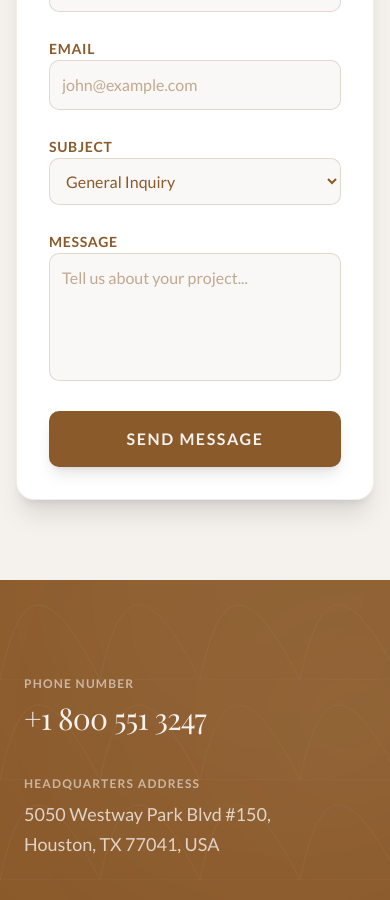
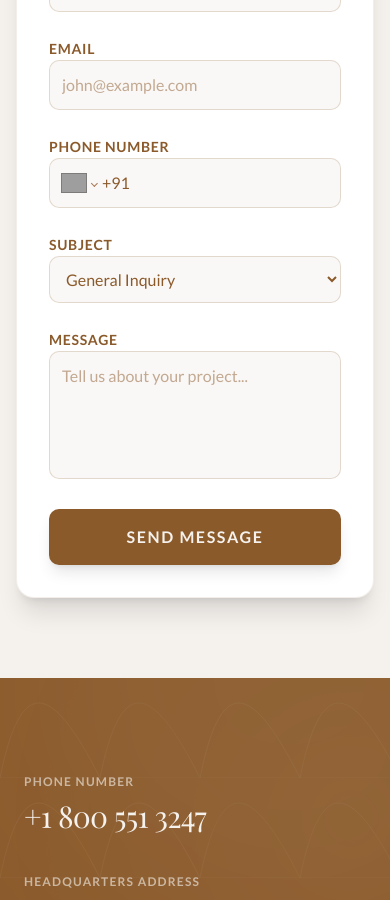
Before and after one commit to vishvajeet2012/stone, a Next.js app: page / in a window 390 px wide. Shown: the part 11100-12000 px from the top of the page. Built offline with nearby package versions, Linux system fonts and the light colour scheme; grey boxes are pictures that could not be loaded; a web font is replaced by a local one.

Commit message:
feat: add Contact Us component and integrate react-phone-number-input dependency.

```diff
--- a/Components/ContactUs.tsx
+++ b/Components/ContactUs.tsx
@@ -1,9 +1,13 @@
 "use client";
 
-import React from "react";
+import React, { useState } from "react";
 import { MapPin, Phone, Mail } from "lucide-react";
+import PhoneInput from 'react-phone-number-input';
+import 'react-phone-number-input/style.css';
 
 export default function ContactUs() {
+  const [phone, setPhone] = useState<string | undefined>();
+
   return (
     <section className="w-full bg-warm-cream py-20 px-4 md:px-8 relative overflow-hidden">
         {/* Background Decorative Element - Right */}
@@ -81,6 +85,49 @@ export default function ContactUs() {
                 </div>
 
                 <div className="space-y-2">
+                    <label className="text-sm font-bold text-saddle-brown uppercase tracking-wider">Phone Number</label>
+                    <div className="phone-input-container">
+                        <PhoneInput
+                            placeholder="Enter phone number"
+                            value={phone}
+                            onChange={setPhone}
+                            defaultCountry="IN"
+                            international
+                            countryCallingCodeEditable={false}
+                            className="bg-warm-cream/50 border border-saddle-brown/20 rounded-lg p-3 text-saddle-brown focus-within:border-saddle-brown transition-colors"
+                        />
+                    </div>
+                     <style jsx global>{`
+
+                        .PhoneInputInput {
+                            background-color: transparent;
+                            border: none;
+                            outline: none;
+                            color: inherit;
+                            font-size: 1rem;
+                        }
+                        .PhoneInputCountryIcon {
+                            width: 24px;
+                            height: 18px;
+                        }
+                        .PhoneInputCountryIconImg {
+                            display: block; /* Ensure it's visible */
+                            width: 100%;
+                            height: 100%;
+                        }
+                        .PhoneInputCountrySelect {
+                            background-color: transparent;
+                            color: black;
+                        }
+                        /* Custom arrow styling if needed, or default */
+                        .PhoneInputCountrySelectArrow {
+                            color: #8B4513;
+                            opacity: 0.7;
+                        }
+                     `}</style>
+                </div>
+
+                <div className="space-y-2">
                     <label className="text-sm font-bold text-saddle-brown uppercase tracking-wider">Subject</label>
                      <select className="w-full bg-warm-cream/50 border border-saddle-brown/20 rounded-lg p-3 text-saddle-brown focus:outline-hidden focus:border-saddle-brown transition-colors">
                         <option>General Inquiry</option>
--- a/package.json
+++ b/package.json
@@ -36,6 +36,7 @@
     "react-dom": "19.2.3",
     "react-icons": "^5.5.0",
     "react-lazy-load-image-component": "^1.6.3",
+    "react-phone-number-input": "^3.4.14",
     "react-slick": "^0.31.0",
     "slick-carousel": "^1.8.1",
     "sonner": "^2.0.7",
```
Also changed, not shown: 1 other file (tests, documents, lock files or other folders).
